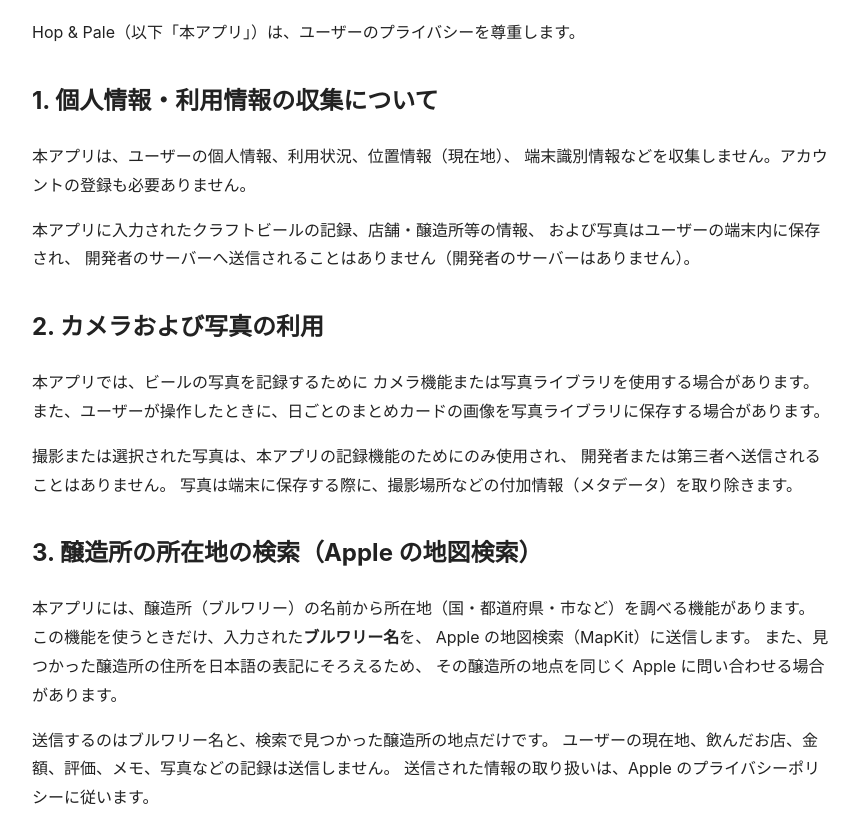
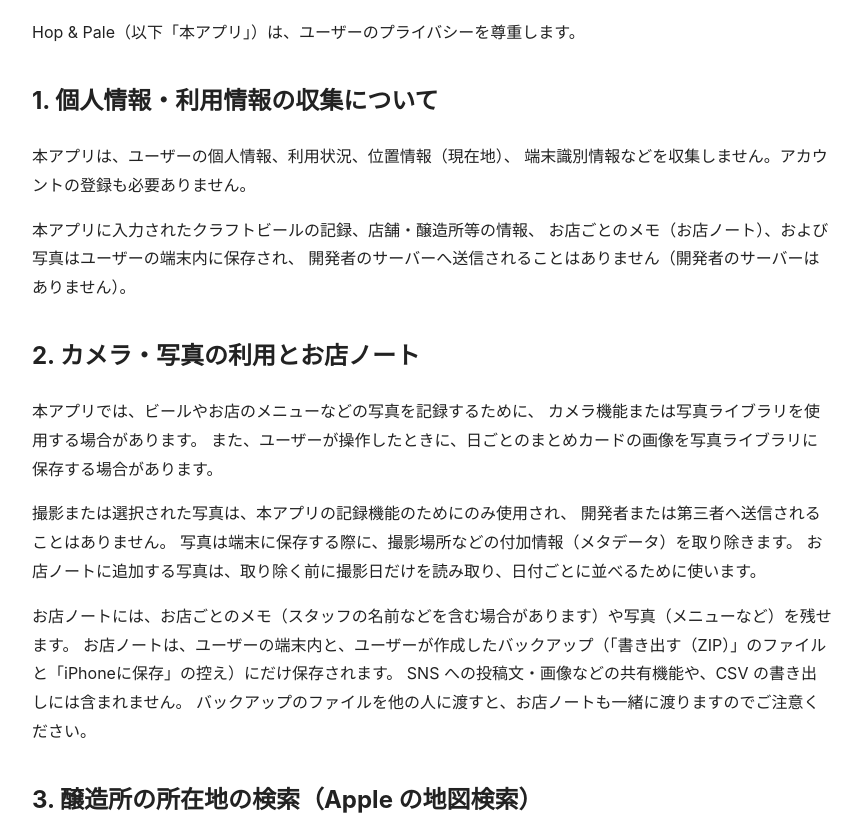
Before and after one commit to moguri-opm/hop-and-pale-privacy, a plain HTML site: page index.html in a window 1280 px wide. Shown: the part 114-952 px from the top of the page, without its empty margins (208-1070 px from the left). Drawn offline with Linux system fonts and the light colour scheme.

Commit message:
Add files via upload

```diff
--- a/index.html
+++ b/index.html
@@ -48,14 +48,14 @@ Hop &amp; Pale（以下「本アプリ」）は、ユーザーのプライバシ
 
 <p>
 本アプリに入力されたクラフトビールの記録、店舗・醸造所等の情報、
-および写真はユーザーの端末内に保存され、
+お店ごとのメモ（お店ノート）、および写真はユーザーの端末内に保存され、
 開発者のサーバーへ送信されることはありません（開発者のサーバーはありません）。
 </p>
 
-<h2>2. カメラおよび写真の利用</h2>
+<h2>2. カメラ・写真の利用とお店ノート</h2>
 
 <p>
-本アプリでは、ビールの写真を記録するために
+本アプリでは、ビールやお店のメニューなどの写真を記録するために、
 カメラ機能または写真ライブラリを使用する場合があります。
 また、ユーザーが操作したときに、日ごとのまとめカードの画像を写真ライブラリに保存する場合があります。
 </p>
@@ -64,6 +64,14 @@ Hop &amp; Pale（以下「本アプリ」）は、ユーザーのプライバシ
 撮影または選択された写真は、本アプリの記録機能のためにのみ使用され、
 開発者または第三者へ送信されることはありません。
 写真は端末に保存する際に、撮影場所などの付加情報（メタデータ）を取り除きます。
+お店ノートに追加する写真は、取り除く前に撮影日だけを読み取り、日付ごとに並べるために使います。
+</p>
+
+<p>
+お店ノートには、お店ごとのメモ（スタッフの名前などを含む場合があります）や写真（メニューなど）を残せます。
+お店ノートは、ユーザーの端末内と、ユーザーが作成したバックアップ（「書き出す（ZIP）」のファイルと「iPhoneに保存」の控え）にだけ保存されます。
+SNS への投稿文・画像などの共有機能や、CSV の書き出しには含まれません。
+バックアップのファイルを他の人に渡すと、お店ノートも一緒に渡りますのでご注意ください。
 </p>
 
 <h2>3. 醸造所の所在地の検索（Apple の地図検索）</h2>
@@ -78,7 +86,7 @@ Apple の地図検索（MapKit）に送信します。
 
 <p>
 送信するのはブルワリー名と、検索で見つかった醸造所の地点だけです。
-ユーザーの現在地、飲んだお店、金額、評価、メモ、写真などの記録は送信しません。
+ユーザーの現在地、飲んだお店、金額、評価、メモ、お店ノート、写真などの記録は送信しません。
 送信された情報の取り扱いは、Apple のプライバシーポリシーに従います。
 </p>
 
@@ -143,7 +151,7 @@ App Storeに記載するサポート窓口までお願いいたします。
 
 <footer>
 制定日：2026年11月3日<br>
-改定日：2026年11月8日<br>
+改定日：2026年11月17日<br>
 Hop &amp; Pale
 </footer>
 
```
